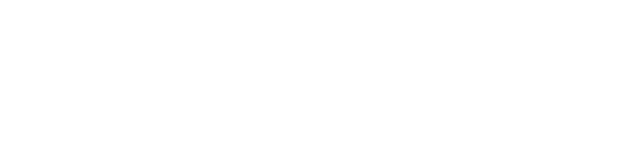
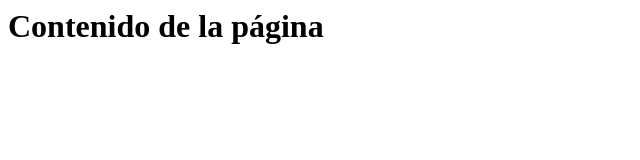
Before and after one commit to luiscg99/Repositorio-Examen, a plain HTML site: page index.html in a window 1280 px wide. Shown: the whole page, without its empty margins (0-640 px from the left). Drawn offline with Linux system fonts and the light colour scheme.

Commit message:
He modificado index.html

```diff
--- a/index.html
+++ b/index.html
@@ -1,2 +1,3 @@
 <html>
+	<h1> Contenido de la página</h1>
 </html>
```
